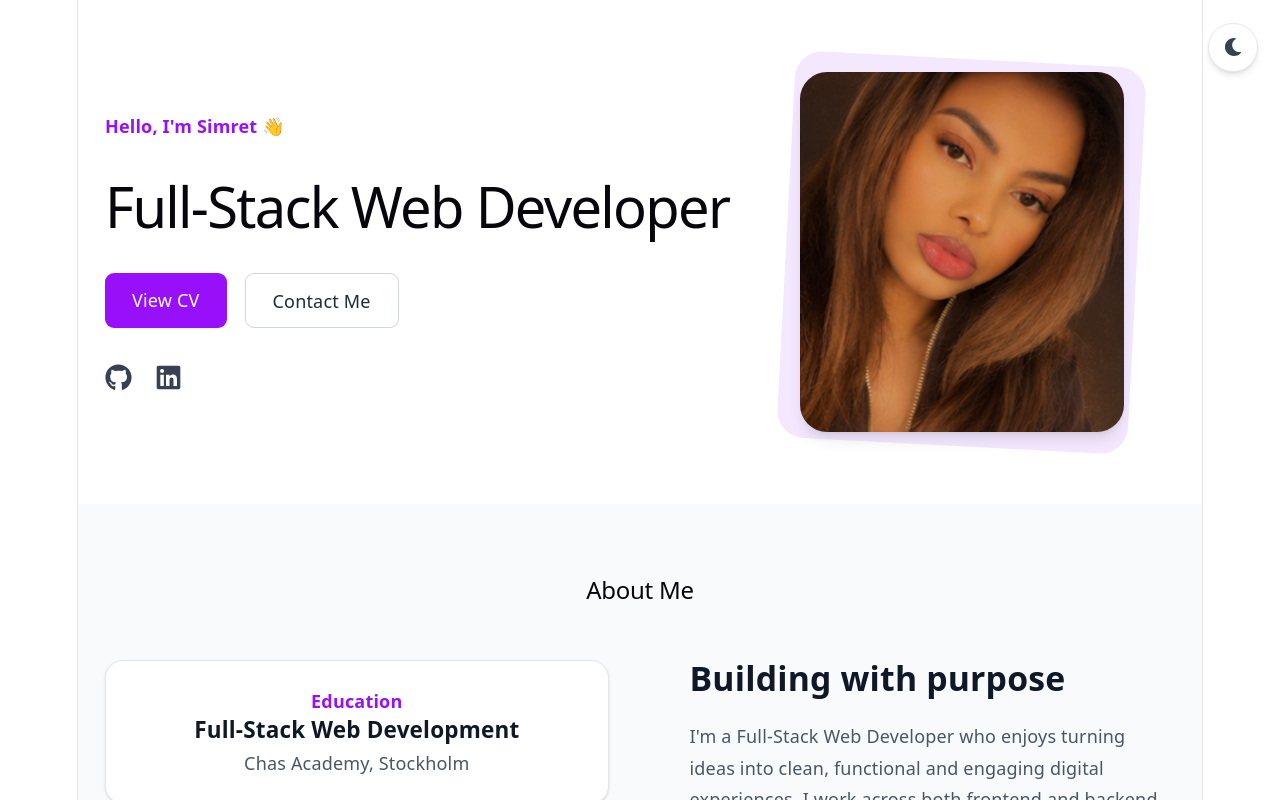
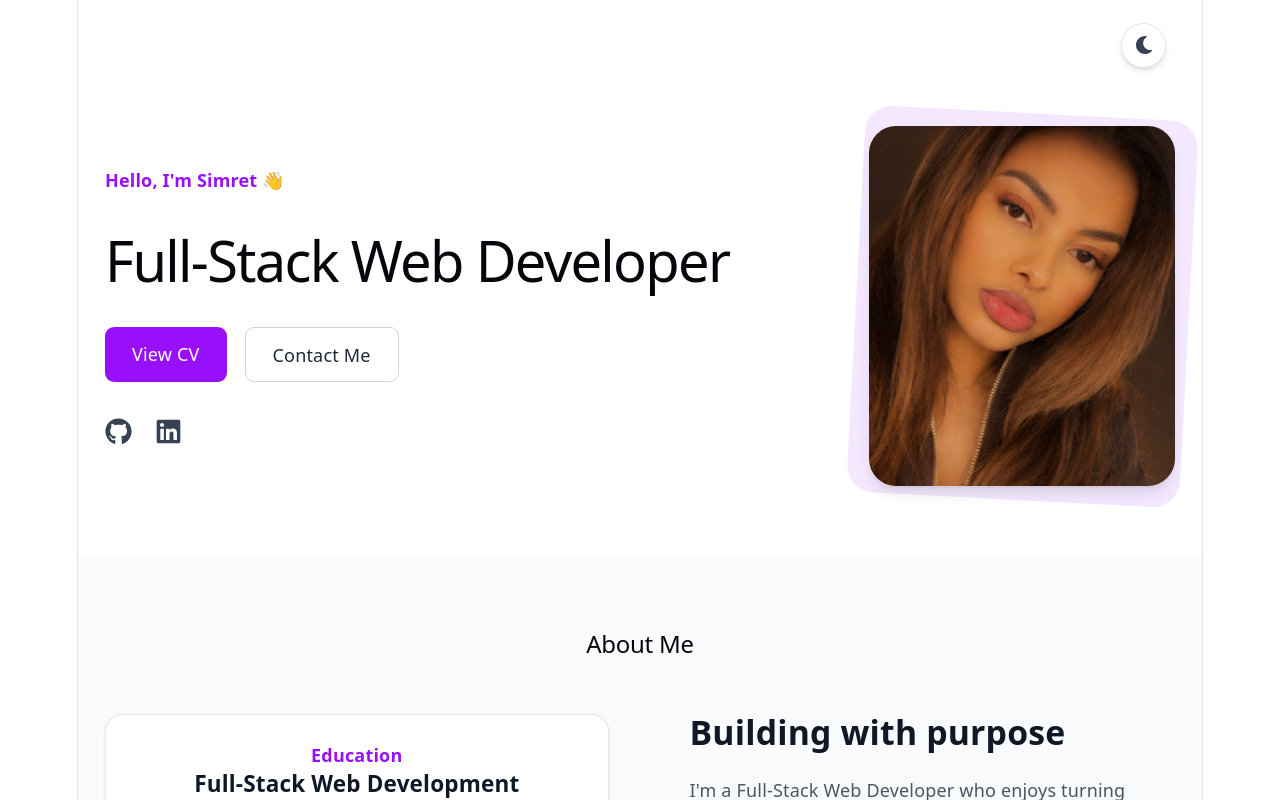
Before and after one commit to SimretN/simret-portfolio, a React (Vite) app: page / in a window 1280 px wide. Shown: the top 800 px of the page. Built offline with nearby package versions, Linux system fonts and the light colour scheme.

Commit message:
Improve responsive hero and theme toggle layout

```diff
--- a/src/App.jsx
+++ b/src/App.jsx
@@ -9,7 +9,7 @@ import Footer from "./components/Footer";
 
 function App() {
   return (
-    <>
+    <div className="relative md:pt-12">
       <ThemeToggle />
       <Hero />
       <About />
@@ -17,7 +17,7 @@ function App() {
       <Projects />
       <Contact />
       <Footer />
-    </>
+    </div>
   );
 }
 
--- a/src/components/Hero.jsx
+++ b/src/components/Hero.jsx
@@ -3,46 +3,126 @@ import profileImage from "../assets/profile/simret-profile.jpg";
 
 function Hero() {
   return (
-    <section id="home" className="px-5 sm:px-6 py-12 md:py-16">
-      <div className="max-w-6xl mx-auto flex flex-col-reverse md:flex-row items-center justify-between gap-10 md:gap-12">
+    <section id="home" className="px-5 py-12 sm:px-6 md:py-16">
+      <div
+        className="
+          mx-auto
+          flex
+          max-w-6xl
+          flex-col-reverse
+          items-center
+          justify-between
+          gap-10
 
+          md:max-w-5xl
+          md:flex-row
+          md:gap-8
+
+          xl:max-w-6xl
+        "
+      >
         {/* Left Side - Text */}
-        <div className="w-full md:w-[58%] text-center md:text-left min-w-0">
-          <p className="text-purple-600 font-semibold mb-4">
+        <div
+          className="
+            w-full
+            min-w-0
+            text-center
+
+            md:w-[60%]
+            md:text-left
+          "
+        >
+          <p className="mb-4 font-semibold text-purple-600">
             Hello, I'm Simret 👋
           </p>
 
-          <h1 className="text-3xl sm:text-4xl md:text-5xl lg:text-5xl xl:text-6xl font-bold text-gray-900 mb-8 leading-tight md:whitespace-nowrap">
+          <h1
+            className="
+              mb-8
+              text-3xl
+              font-bold
+              leading-tight
+              text-gray-900
+
+              sm:text-4xl
+
+              md:text-4xl
+              md:whitespace-nowrap
+
+              lg:text-5xl
+
+              xl:text-5xl
+            "
+          >
             Full-Stack Web Developer
           </h1>
 
           {/* Buttons */}
-          <div className="flex flex-wrap justify-center md:justify-start gap-4 mb-8">
+          <div
+            className="
+              mb-8
+              flex
+              flex-wrap
+              justify-center
+              gap-4
+
+              md:justify-start
+            "
+          >
             <a
               href="/Simret-Negash-CV-English.pdf"
               target="_blank"
               rel="noopener noreferrer"
-              className="bg-purple-600 text-white px-6 py-3 rounded-lg font-medium hover:bg-purple-700 transition"
+              className="
+                rounded-lg
+                bg-purple-600
+                px-6
+                py-3
+                font-medium
+                text-white
+                transition
+                hover:bg-purple-700
+              "
             >
               View CV
             </a>
 
             <a
               href="#contact"
-              className="border border-gray-300 px-6 py-3 rounded-lg font-medium text-gray-800 hover:border-purple-600 hover:text-purple-600 transition"
+              className="
+                rounded-lg
+                border
+                border-gray-300
+                px-6
+                py-3
+                font-medium
+                text-gray-800
+                transition
+                hover:border-purple-600
+                hover:text-purple-600
+              "
             >
               Contact Me
             </a>
           </div>
 
           {/* Social Links */}
-          <div className="flex justify-center md:justify-start gap-5 text-2xl">
+          <div
+            className="
+              flex
+              justify-center
+              gap-5
+              text-2xl
+
+              md:justify-start
+            "
+          >
             <a
               href="https://github.com/SimretN"
               target="_blank"
               rel="noopener noreferrer"
               aria-label="GitHub"
-              className="text-gray-700 hover:text-purple-600 transition"
+              className="text-gray-700 transition hover:text-purple-600"
             >
               <FaGithub />
             </a>
@@ -52,7 +132,7 @@ function Hero() {
               target="_blank"
               rel="noopener noreferrer"
               aria-label="LinkedIn"
-              className="text-gray-700 hover:text-purple-600 transition"
+              className="text-gray-700 transition hover:text-purple-600"
             >
               <FaLinkedin />
             </a>
@@ -60,27 +140,46 @@ function Hero() {
         </div>
 
         {/* Right Side - Profile Picture */}
-        <div className="w-full md:w-[42%] flex justify-center">
+        <div
+          className="
+            flex
+            w-full
+            justify-center
+
+            md:w-[40%]
+            md:justify-end
+          "
+        >
           <div className="relative">
-            <div className="absolute -inset-3 bg-purple-100 rounded-3xl rotate-3"></div>
+            {/* Purple decoration */}
+            <div className="absolute -inset-3 rotate-3 rounded-3xl bg-purple-100"></div>
 
             <img
               src={profileImage}
               alt="Simret Negash"
               className="
                 relative
-                w-52 h-64
-                sm:w-56 sm:h-72
-                md:w-64 md:h-80
-                lg:w-72 lg:h-80
+                h-64
+                w-52
+                rounded-3xl
                 object-cover
-                rounded-3xl
                 shadow-lg
+
+                sm:h-72
+                sm:w-56
+
+                md:h-72
+                md:w-60
+
+                lg:h-76
+                lg:w-64
+
+                xl:h-80
+                xl:w-68
               "
             />
           </div>
         </div>
-
       </div>
     </section>
   );
--- a/src/components/ThemeToggle.jsx
+++ b/src/components/ThemeToggle.jsx
@@ -11,7 +11,7 @@ function ThemeToggle() {
       aria-label={darkMode ? "Switch to light mode" : "Switch to dark mode"}
       title={darkMode ? "Light mode" : "Dark mode"}
       className="
-        fixed
+        absolute
         top-4
         right-4
         z-50
@@ -29,10 +29,9 @@ function ThemeToggle() {
         transition
         hover:border-purple-500
         hover:text-purple-600
+
         sm:top-5
-        sm:right-5
-        sm:h-11
-        sm:w-11
+        sm:right-8
       "
     >
       {darkMode ? <FaSun /> : <FaMoon />}
```
